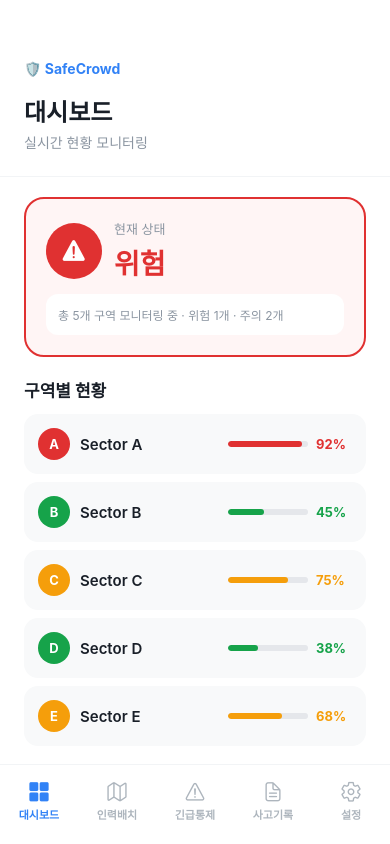
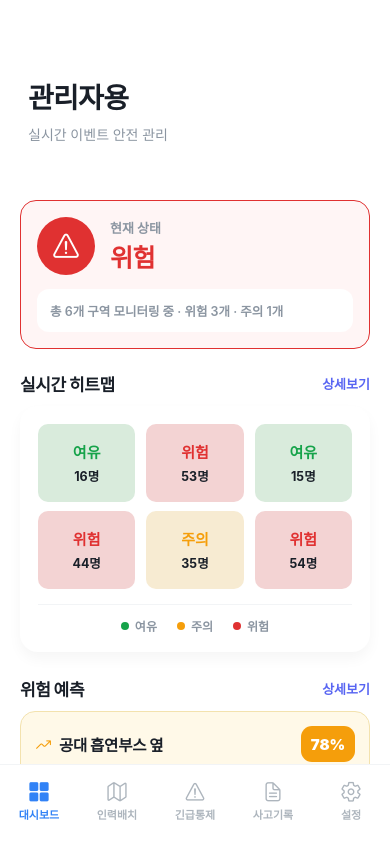
Before and after one commit to jangdain04-lab/manager_front, a React Native app: screen / in a window 390 px wide. Built offline with nearby package versions, Linux system fonts and the light colour scheme; what react-native-worklets would draw is missing.

Commit message:
dashboard UI 개선 완료

```diff
--- a/src/screens/organizer/OrganizerDashboard.tsx
+++ b/src/screens/organizer/OrganizerDashboard.tsx
@@ -1,6 +1,12 @@
 import React, { useState, useEffect } from 'react';
 import {
-  View, Text, ScrollView, StyleSheet, TouchableOpacity, Animated,
+  View,
+  Text,
+  ScrollView,
+  StyleSheet,
+  TouchableOpacity,
+  Animated,
+  TextInput,
 } from 'react-native';
 import { Ionicons } from '@expo/vector-icons';
 import { useNavigation } from '@react-navigation/native';
@@ -8,137 +14,267 @@ import { mockSectors } from '../../data/mockData';
 import { Colors, getRiskColor, getRiskText } from '../../components/Colors';
 
 const PREDICTED_RISKS = [
-  { id: '1', sector: 'Sector C', severity: 'critical', timeToRisk: '10분', predictedDensity: 92 },
-  { id: '2', sector: 'Sector E', severity: 'warning', timeToRisk: '18분', predictedDensity: 78 },
+  {
+    id: '1',
+    sector: '공대 흡연부스 옆',
+    severity: 'warning',
+    timeToRisk: '잠시 후',
+    predictedDensity: 78,
+  },
+  {
+    id: '2',
+    sector: '공대-백년관 사이',
+    severity: 'critical',
+    timeToRisk: '4분 후',
+    predictedDensity: 88,
+  },
+];
+
+const HEATMAP_DATA = [
+  { id: 'A', label: '여유', count: 16, status: 'safe' },
+  { id: 'B', label: '위험', count: 53, status: 'critical' },
+  { id: 'C', label: '여유', count: 15, status: 'safe' },
+  { id: 'D', label: '위험', count: 44, status: 'critical' },
+  { id: 'E', label: '주의', count: 35, status: 'warning' },
+  { id: 'F', label: '위험', count: 54, status: 'critical' },
 ];
 
 export default function OrganizerDashboard() {
   const navigation = useNavigation<any>();
   const fadeAnim = useState(new Animated.Value(0))[0];
 
+  const [noticeTitle, setNoticeTitle] = useState('');
+  const [noticeContent, setNoticeContent] = useState('');
+
   useEffect(() => {
-    Animated.timing(fadeAnim, { toValue: 1, duration: 400, useNativeDriver: true }).start();
+    Animated.timing(fadeAnim, {
+      toValue: 1,
+      duration: 400,
+      useNativeDriver: true,
+    }).start();
   }, []);
 
-  const overallStatus = mockSectors.some(s => s.status === 'critical') ? 'critical' :
-    mockSectors.some(s => s.status === 'warning') ? 'warning' : 'safe';
+  const overallStatus = mockSectors.some(s => s.status === 'critical')
+    ? 'critical'
+    : mockSectors.some(s => s.status === 'warning')
+      ? 'warning'
+      : 'safe';
 
-  const criticalCount = mockSectors.filter(s => s.status === 'critical').length;
-  const warningCount = mockSectors.filter(s => s.status === 'warning').length;
+  const criticalCount = HEATMAP_DATA.filter(s => s.status === 'critical').length;
+  const warningCount = HEATMAP_DATA.filter(s => s.status === 'warning').length;
+
+  const canSendNotice = noticeTitle.trim().length > 0 && noticeContent.trim().length > 0;
 
   return (
-    <ScrollView style={styles.container} contentContainerStyle={{ paddingBottom: 100 }}>
-      {/* Header */}
+    <ScrollView style={styles.container} contentContainerStyle={styles.scrollContent}>
       <View style={styles.header}>
-        <Text style={styles.logoText}>🛡️ SafeCrowd</Text>
-        <Text style={styles.title}>대시보드</Text>
-        <Text style={styles.subtitle}>실시간 현황 모니터링</Text>
+        <Text style={styles.title}>관리자용</Text>
+        <Text style={styles.subtitle}>실시간 이벤트 안전 관리</Text>
       </View>
 
       <View style={styles.content}>
-        {/* Overall Status Card */}
-        <Animated.View style={[
+        <Animated.View
+          style={[
             styles.statusCard,
-          { opacity: fadeAnim, borderColor: getRiskColor(overallStatus) },
-          overallStatus === 'critical' ? { backgroundColor: Colors.dangerLight } :
-          overallStatus === 'warning' ? { backgroundColor: Colors.warningLight } :
-          { backgroundColor: Colors.successLight }
-        ]}>
-          <View style={styles.statusRow}>
+            {
+              opacity: fadeAnim,
+              borderColor: getRiskColor(overallStatus),
+              backgroundColor:
+                overallStatus === 'critical'
+                  ? Colors.dangerLight
+                  : overallStatus === 'warning'
+                    ? Colors.warningLight
+                    : Colors.successLight,
+            },
+          ]}
+        >
+          <View style={styles.statusTopRow}>
             <View style={[styles.statusIcon, { backgroundColor: getRiskColor(overallStatus) }]}>
               <Ionicons
-                name={overallStatus === 'safe' ? 'checkmark-circle' : 'warning'}
-                size={28} color="white"
+                name={overallStatus === 'safe' ? 'checkmark-circle-outline' : 'warning-outline'}
+                size={30}
+                color="white"
               />
             </View>
-            <View>
+
+            <View style={styles.statusTextBlock}>
               <Text style={styles.statusLabel}>현재 상태</Text>
               <Text style={[styles.statusValue, { color: getRiskColor(overallStatus) }]}>
                 {getRiskText(overallStatus)}
               </Text>
             </View>
           </View>
-          <View style={styles.statusInfo}>
-            <Text style={styles.statusInfoText}>
-              총 {mockSectors.length}개 구역 모니터링 중 · 위험 {criticalCount}개 · 주의 {warningCount}개
+
+          <View style={styles.summaryBox}>
+            <Text style={styles.summaryText}>
+              총 {HEATMAP_DATA.length}개 구역 모니터링 중 · 위험 {criticalCount}개 · 주의 {warningCount}개
             </Text>
           </View>
         </Animated.View>
 
-        {/* Sector Status */}
-        <View style={styles.section}>
-          <Text style={styles.sectionTitle}>구역별 현황</Text>
-          {mockSectors.map(sector => (
+        <View style={styles.sectionHeaderRow}>
+          <Text style={styles.sectionTitle}>실시간 히트맵</Text>
+          <TouchableOpacity onPress={() => navigation.navigate('InteractiveMap')}>
+            <Text style={styles.detailLink}>상세보기</Text>
+          </TouchableOpacity>
+        </View>
+
+        <View style={styles.heatmapCard}>
+          <View style={styles.heatmapGrid}>
+            {HEATMAP_DATA.map(item => {
+              const color = getRiskColor(item.status);
+
+              return (
                 <TouchableOpacity
-              key={sector.id}
-              style={styles.sectorCard}
-              onPress={() => navigation.navigate('SectorMonitoring', { sectorId: sector.id })}
+                  key={item.id}
+                  activeOpacity={0.8}
+                  style={[
+                    styles.heatmapItem,
+                    {
+                      backgroundColor:
+                        item.status === 'critical'
+                          ? '#F3D3D3'
+                          : item.status === 'warning'
+                            ? '#F7EBD2'
+                            : '#D9EBDC',
+                    },
+                  ]}
+                  onPress={() => navigation.navigate('SectorMonitoring', { sectorId: item.id })}
                 >
-              <View style={styles.sectorLeft}>
-                <View style={[styles.sectorBadge, { backgroundColor: getRiskColor(sector.status) }]}>
-                  <Text style={styles.sectorBadgeText}>{sector.id}</Text>
+                  <Text style={[styles.heatmapLabel, { color }]}>{item.label}</Text>
+                  <Text style={styles.heatmapCount}>{item.count}명</Text>
+                </TouchableOpacity>
+              );
+            })}
           </View>
-                <Text style={styles.sectorName}>{sector.name}</Text>
+
+          <View style={styles.legendDivider} />
+
+          <View style={styles.legendRow}>
+            <View style={styles.legendItem}>
+              <View style={[styles.legendDot, { backgroundColor: getRiskColor('safe') }]} />
+              <Text style={styles.legendText}>여유</Text>
             </View>
-              <View style={styles.sectorRight}>
-                <View style={styles.densityBar}>
-                  <View style={[
-                    styles.densityFill,
-                    { width: `${sector.density}%` as any, backgroundColor: getRiskColor(sector.status) }
-                  ]} />
+            <View style={styles.legendItem}>
+              <View style={[styles.legendDot, { backgroundColor: getRiskColor('warning') }]} />
+              <Text style={styles.legendText}>주의</Text>
             </View>
-                <Text style={[styles.densityText, { color: getRiskColor(sector.status) }]}>
-                  {sector.density}%
+            <View style={styles.legendItem}>
+              <View style={[styles.legendDot, { backgroundColor: getRiskColor('critical') }]} />
+              <Text style={styles.legendText}>위험</Text>
+            </View>
+          </View>
+        </View>
+
+        <View style={styles.sectionHeaderRow}>
+          <Text style={styles.sectionTitle}>위험 예측</Text>
+          <TouchableOpacity onPress={() => navigation.navigate('SectorMonitoring')}>
+            <Text style={styles.detailLink}>상세보기</Text>
+          </TouchableOpacity>
+        </View>
+
+        {PREDICTED_RISKS.map(risk => {
+          const color = getRiskColor(risk.severity);
+
+          return (
+            <TouchableOpacity
+              key={risk.id}
+              activeOpacity={0.85}
+              style={[
+                styles.predictionCard,
+                {
+                  backgroundColor:
+                    risk.severity === 'critical' ? '#FFF1F1' : '#FFF9E8',
+                  borderColor:
+                    risk.severity === 'critical' ? '#F5D1D1' : '#F3E2AE',
+                },
+              ]}
+              onPress={() => navigation.navigate('SectorMonitoring')}
+            >
+              <View style={styles.predictionTop}>
+                <View style={styles.predictionTitleRow}>
+                  <Ionicons name="trending-up" size={17} color={color} />
+                  <Text style={styles.predictionTitle}>{risk.sector}</Text>
+                </View>
+
+                <View style={[styles.percentBadge, { backgroundColor: color }]}>
+                  <Text style={styles.percentBadgeText}>{risk.predictedDensity}%</Text>
+                </View>
+              </View>
+
+              <Text style={styles.predictionSubText}>
+                {risk.timeToRisk}{' '}
+                <Text style={{ color, fontWeight: '800' }}>{getRiskText(risk.severity)}</Text> 예상
               </Text>
+
+              <View style={styles.predictionBar}>
+                <View
+                  style={[
+                    styles.predictionFill,
+                    {
+                      width: `${risk.predictedDensity}%` as any,
+                      backgroundColor: color,
+                    },
+                  ]}
+                />
               </View>
             </TouchableOpacity>
-          ))}
+          );
+        })}
+
+        <View style={styles.noticeTitleRow}>
+          <Ionicons name="megaphone-outline" size={21} color="#5B73F2" />
+          <Text style={styles.sectionTitle}>행사 공지사항 작성</Text>
         </View>
 
-        {/* Predicted Risks */}
-        <View style={styles.section}>
-          <Text style={styles.sectionTitle}>위험 예측</Text>
-          {PREDICTED_RISKS.map(risk => (
-            <View key={risk.id} style={[
-              styles.riskCard,
-              { borderLeftColor: getRiskColor(risk.severity) }
-            ]}>
-              <View style={styles.riskHeader}>
-                <Text style={[styles.riskSector, { color: getRiskColor(risk.severity) }]}>
-                  {risk.sector}
+        <View style={styles.noticeCard}>
+          <Text style={styles.inputLabel}>공지사항 제목</Text>
+          <TextInput
+            style={styles.titleInput}
+            placeholder="공지사항 제목을 입력하세요..."
+            placeholderTextColor={Colors.textSecondary}
+            value={noticeTitle}
+            onChangeText={setNoticeTitle}
+          />
+
+          <Text style={styles.inputLabel}>공지사항 내용</Text>
+          <TextInput
+            style={styles.contentInput}
+            placeholder="참가자들에게 전달할 공지사항을 입력하세요..."
+            placeholderTextColor={Colors.textSecondary}
+            value={noticeContent}
+            onChangeText={setNoticeContent}
+            multiline
+            textAlignVertical="top"
+          />
+
+          <Text style={styles.noticeHint}>
+            작성한 공지사항은 모든 참가자에게 푸시 알림으로 전송됩니다.
           </Text>
-                <Text style={styles.riskTime}>{risk.timeToRisk} 후 위험</Text>
-              </View>
-              <View style={styles.riskBar}>
-                <View style={[
-                  styles.riskFill,
-                  { width: `${risk.predictedDensity}%` as any, backgroundColor: getRiskColor(risk.severity) }
-                ]} />
-              </View>
-              <Text style={styles.riskDensity}>예측 밀집도: {risk.predictedDensity}%</Text>
-            </View>
-          ))}
-        </View>
 
-        {/* Quick Actions */}
-        <View style={styles.section}>
-          <Text style={styles.sectionTitle}>빠른 실행</Text>
-          <View style={styles.quickActions}>
           <TouchableOpacity
-              style={[styles.quickBtn, { backgroundColor: Colors.dangerLight }]}
+            activeOpacity={0.85}
+            disabled={!canSendNotice}
+            style={[
+              styles.sendButton,
+              canSendNotice ? styles.sendButtonActive : styles.sendButtonDisabled,
+            ]}
             onPress={() => navigation.navigate('EmergencyControl')}
           >
-              <Ionicons name="megaphone" size={24} color={Colors.danger} />
-              <Text style={[styles.quickBtnText, { color: Colors.danger }]}>긴급 알림</Text>
+            <Ionicons
+              name="paper-plane-outline"
+              size={19}
+              color={canSendNotice ? Colors.white : Colors.textSecondary}
+            />
+            <Text
+              style={[
+                styles.sendButtonText,
+                { color: canSendNotice ? Colors.white : Colors.textSecondary },
+              ]}
+            >
+              공지사항 전송하기
+            </Text>
           </TouchableOpacity>
-            <TouchableOpacity
-              style={[styles.quickBtn, { backgroundColor: Colors.primaryLight }]}
-              onPress={() => navigation.navigate('InteractiveMap')}
-            >
-              <Ionicons name="map" size={24} color={Colors.primary} />
-              <Text style={[styles.quickBtnText, { color: Colors.primary }]}>인력 배치</Text>
-            </TouchableOpacity>
-          </View>
         </View>
       </View>
     </ScrollView>
@@ -146,38 +282,286 @@ export default function OrganizerDashboard() {
 }
 
 const styles = StyleSheet.create({
-  container: { flex: 1, backgroundColor: Colors.white },
-  header: { backgroundColor: Colors.white, paddingHorizontal: 24, paddingTop: 60, paddingBottom: 24, borderBottomWidth: 1, borderBottomColor: Colors.border },
-  logoText: { fontSize: 14, fontWeight: '700', color: Colors.primary, marginBottom: 16 },
-  title: { fontSize: 24, fontWeight: '800', color: Colors.text, marginBottom: 4 },
-  subtitle: { fontSize: 14, color: Colors.textSecondary },
-  content: { paddingHorizontal: 24, paddingTop: 20 },
-  statusCard: { borderWidth: 2, borderRadius: 20, padding: 20, marginBottom: 20 },
-  statusRow: { flexDirection: 'row', alignItems: 'center', gap: 12, marginBottom: 12 },
-  statusIcon: { width: 56, height: 56, borderRadius: 28, alignItems: 'center', justifyContent: 'center' },
-  statusLabel: { fontSize: 13, color: Colors.textSecondary, marginBottom: 4 },
-  statusValue: { fontSize: 28, fontWeight: '800' },
-  statusInfo: { backgroundColor: Colors.white, borderRadius: 12, padding: 12 },
-  statusInfoText: { fontSize: 12, color: Colors.textSecondary },
-  section: { marginBottom: 24 },
-  sectionTitle: { fontSize: 17, fontWeight: '700', color: Colors.text, marginBottom: 12 },
-  sectorCard: { flexDirection: 'row', alignItems: 'center', justifyContent: 'space-between', backgroundColor: Colors.background, borderRadius: 14, padding: 14, marginBottom: 8 },
-  sectorLeft: { flexDirection: 'row', alignItems: 'center', gap: 10 },
-  sectorBadge: { width: 32, height: 32, borderRadius: 16, alignItems: 'center', justifyContent: 'center' },
-  sectorBadgeText: { color: 'white', fontWeight: '700', fontSize: 13 },
-  sectorName: { fontSize: 15, fontWeight: '600', color: Colors.text },
-  sectorRight: { flexDirection: 'row', alignItems: 'center', gap: 8 },
-  densityBar: { width: 80, height: 6, backgroundColor: '#E5E7EB', borderRadius: 3, overflow: 'hidden' },
-  densityFill: { height: '100%', borderRadius: 3 },
-  densityText: { fontSize: 13, fontWeight: '700', minWidth: 36 },
-  riskCard: { backgroundColor: Colors.background, borderRadius: 14, padding: 14, marginBottom: 8, borderLeftWidth: 4 },
-  riskHeader: { flexDirection: 'row', justifyContent: 'space-between', marginBottom: 8 },
-  riskSector: { fontSize: 15, fontWeight: '700' },
-  riskTime: { fontSize: 12, color: Colors.textSecondary },
-  riskBar: { height: 6, backgroundColor: '#E5E7EB', borderRadius: 3, overflow: 'hidden', marginBottom: 6 },
-  riskFill: { height: '100%', borderRadius: 3 },
-  riskDensity: { fontSize: 12, color: Colors.textSecondary },
-  quickActions: { flexDirection: 'row', gap: 12 },
-  quickBtn: { flex: 1, alignItems: 'center', padding: 16, borderRadius: 16, gap: 8 },
-  quickBtnText: { fontSize: 13, fontWeight: '700' },
+  container: {
+    flex: 1,
+    backgroundColor: Colors.white,
+  },
+  scrollContent: {
+    paddingBottom: 104,
+  },
+  header: {
+    backgroundColor: Colors.white,
+    paddingHorizontal: 28,
+    paddingTop: 76,
+    paddingBottom: 34,
+  },
+  title: {
+    fontSize: 28,
+    fontWeight: '900',
+    color: Colors.text,
+    marginBottom: 8,
+    letterSpacing: -0.7,
+  },
+  subtitle: {
+    fontSize: 14,
+    color: Colors.textSecondary,
+    fontWeight: '500',
+  },
+  content: {
+    paddingHorizontal: 20,
+    paddingTop: 22,
+  },
+
+  statusCard: {
+    borderWidth: 1.5,
+    borderRadius: 16,
+    padding: 16,
+    marginBottom: 22,
+  },
+  statusTopRow: {
+    flexDirection: 'row',
+    alignItems: 'center',
+    gap: 15,
+    marginBottom: 14,
+  },
+  statusIcon: {
+    width: 58,
+    height: 58,
+    borderRadius: 29,
+    alignItems: 'center',
+    justifyContent: 'center',
+  },
+  statusTextBlock: {
+    flex: 1,
+  },
+  statusLabel: {
+    fontSize: 13,
+    color: Colors.textSecondary,
+    marginBottom: 1,
+    fontWeight: '700',
+  },
+  statusValue: {
+    fontSize: 25,
+    fontWeight: '900',
+    letterSpacing: -0.5,
+  },
+  summaryBox: {
+    backgroundColor: Colors.white,
+    borderRadius: 12,
+    paddingHorizontal: 13,
+    paddingVertical: 12,
+  },
+  summaryText: {
+    fontSize: 12.5,
+    color: Colors.textSecondary,
+    fontWeight: '600',
+  },
+
+  sectionHeaderRow: {
+    flexDirection: 'row',
+    alignItems: 'center',
+    justifyContent: 'space-between',
+    marginBottom: 10,
+  },
+  sectionTitle: {
+    fontSize: 17,
+    fontWeight: '900',
+    color: Colors.text,
+    letterSpacing: -0.35,
+  },
+  detailLink: {
+    fontSize: 13,
+    fontWeight: '800',
+    color: '#5865F2',
+  },
+
+  heatmapCard: {
+    backgroundColor: Colors.white,
+    borderRadius: 18,
+    padding: 18,
+    marginBottom: 24,
+    shadowColor: '#000',
+    shadowOpacity: 0.045,
+    shadowRadius: 14,
+    shadowOffset: { width: 0, height: 7 },
+    elevation: 2,
+  },
+  heatmapGrid: {
+    flexDirection: 'row',
+    flexWrap: 'wrap',
+    justifyContent: 'space-between',
+    rowGap: 9,
+  },
+  heatmapItem: {
+    width: '31%',
+    height: 78,
+    borderRadius: 10,
+    alignItems: 'center',
+    justifyContent: 'center',
+  },
+  heatmapLabel: {
+    fontSize: 15,
+    fontWeight: '900',
+    marginBottom: 4,
+  },
+  heatmapCount: {
+    fontSize: 12.5,
+    color: Colors.text,
+    fontWeight: '700',
+  },
+  legendDivider: {
+    height: 1,
+    backgroundColor: Colors.border,
+    marginTop: 15,
+    marginBottom: 12,
+  },
+  legendRow: {
+    flexDirection: 'row',
+    justifyContent: 'center',
+    gap: 20,
+  },
+  legendItem: {
+    flexDirection: 'row',
+    alignItems: 'center',
+    gap: 6,
+  },
+  legendDot: {
+    width: 8,
+    height: 8,
+    borderRadius: 4,
+  },
+  legendText: {
+    fontSize: 12,
+    color: Colors.textSecondary,
+    fontWeight: '700',
+  },
+
+  predictionCard: {
+    borderWidth: 1,
+    borderRadius: 15,
+    padding: 14,
+    marginBottom: 11,
+  },
+  predictionTop: {
+    flexDirection: 'row',
+    justifyContent: 'space-between',
+    alignItems: 'center',
+  },
+  predictionTitleRow: {
+    flexDirection: 'row',
+    alignItems: 'center',
+    gap: 7,
+    flex: 1,
+    paddingRight: 8,
+  },
+  predictionTitle: {
+    fontSize: 15.5,
+    fontWeight: '900',
+    color: Colors.text,
+    letterSpacing: -0.2,
+  },
+  percentBadge: {
+    minWidth: 54,
+    height: 36,
+    borderRadius: 11,
+    alignItems: 'center',
+    justifyContent: 'center',
+    paddingHorizontal: 9,
+  },
+  percentBadgeText: {
+    color: Colors.white,
+    fontSize: 15,
+    fontWeight: '900',
+  },
+  predictionSubText: {
+    marginTop: 4,
+    fontSize: 12.5,
+    color: Colors.textSecondary,
+    fontWeight: '700',
+  },
+  predictionBar: {
+    marginTop: 11,
+    height: 6,
+    backgroundColor: Colors.white,
+    borderRadius: 4,
+    overflow: 'hidden',
+  },
+  predictionFill: {
+    height: '100%',
+    borderRadius: 4,
+  },
+
+  noticeTitleRow: {
+    flexDirection: 'row',
+    alignItems: 'center',
+    gap: 8,
+    marginTop: 16,
+    marginBottom: 10,
+  },
+  noticeCard: {
+    backgroundColor: Colors.white,
+    borderWidth: 1,
+    borderColor: Colors.border,
+    borderRadius: 18,
+    padding: 18,
+    marginBottom: 20,
+    shadowColor: '#000',
+    shadowOpacity: 0.05,
+    shadowRadius: 10,
+    shadowOffset: { width: 0, height: 4 },
+    elevation: 2,
+  },
+  inputLabel: {
+    fontSize: 13,
+    fontWeight: '800',
+    color: Colors.text,
+    marginBottom: 8,
+  },
+  titleInput: {
+    height: 48,
+    borderWidth: 1,
+    borderColor: Colors.border,
+    borderRadius: 12,
+    paddingHorizontal: 14,
+    fontSize: 14,
+    color: Colors.text,
+    marginBottom: 16,
+    backgroundColor: Colors.white,
+  },
+  contentInput: {
+    height: 112,
+    borderWidth: 1,
+    borderColor: Colors.border,
+    borderRadius: 12,
+    paddingHorizontal: 14,
+    paddingTop: 13,
+    fontSize: 14,
+    color: Colors.text,
+    marginBottom: 12,
+    backgroundColor: Colors.white,
+  },
+  noticeHint: {
+    fontSize: 11,
+    color: Colors.textSecondary,
+    marginBottom: 16,
+    lineHeight: 16,
+  },
+  sendButton: {
+    height: 52,
+    borderRadius: 12,
+    flexDirection: 'row',
+    alignItems: 'center',
+    justifyContent: 'center',
+    gap: 8,
+  },
+  sendButtonActive: {
+    backgroundColor: '#5B73F2',
+  },
+  sendButtonDisabled: {
+    backgroundColor: Colors.background,
+  },
+  sendButtonText: {
+    fontSize: 15,
+    fontWeight: '900',
+  },
 });
```
Lines whose indentation alone changed are shown as unchanged.
